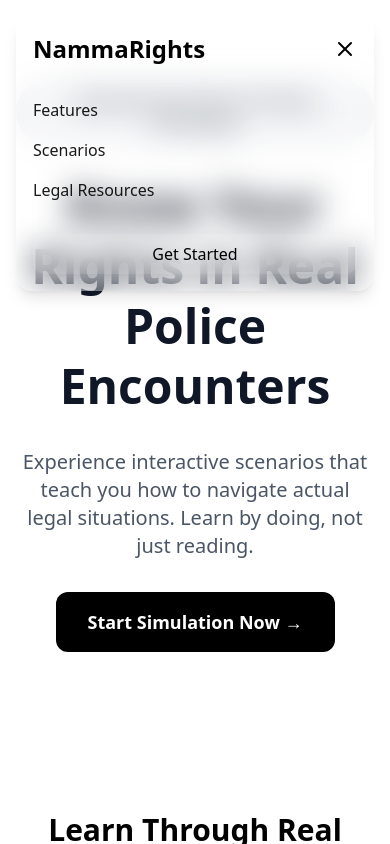
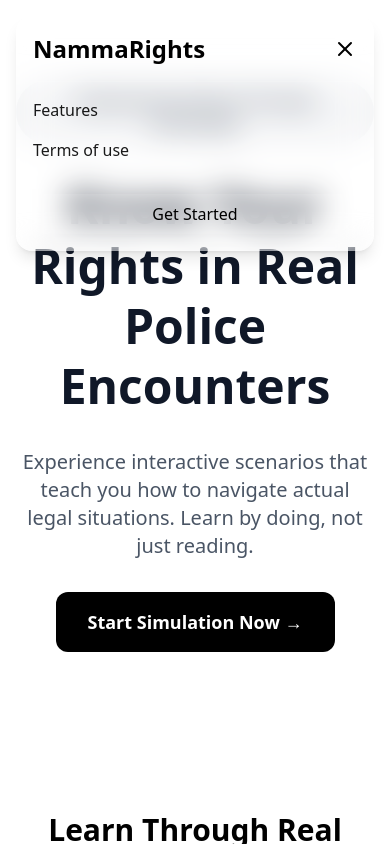
Before and after one commit to mdrayaanpasha/namma_rights_client, a React (Vite) app: page / in a window 390 px wide. Both pictures are taken after a click on the button 345 px from the left and 49 px from the top of the page. Shown: the top 844 px of the page. Built offline with nearby package versions, Linux system fonts and the light colour scheme.

Commit message:
talking off the mess

```diff
--- a/src/components/nav.tsx
+++ b/src/components/nav.tsx
@@ -1,5 +1,6 @@
 import { useState } from 'react';
 import { Menu, X } from 'lucide-react';
+import { Navigate, useNavigate } from "react-router-dom";
 
 const GlassNav = () => {
   const [isOpen, setIsOpen] = useState(false);
@@ -11,7 +12,7 @@ const GlassNav = () => {
         <div className="backdrop-blur-lg bg-white/10 border border-white/10 rounded-2xl shadow-lg">
           <div className="flex items-center justify-between p-4">
             {/* Logo */}
-            <div className="flex items-center" onClick={(e: React.MouseEvent)=>window.location.href="/"}>
+            <div className="flex items-center" onClick={() => useNavigate()("/")}>
               <span className="text-black text-2xl font-bold">NammaRights</span>
             </div>
 
@@ -24,7 +25,7 @@ const GlassNav = () => {
                 Terms Of Use
               </a>
 
-              <button className="bg-white/10 hover:bg-white/20 px-6 py-2 rounded-xl text-black transition-all" onClick={(e: React.MouseEvent)=>window.location.href="/categories"}>
+              <button className="bg-white/10 hover:bg-white/20 px-6 py-2 rounded-xl text-black transition-all" onClick={() => useNavigate()("/categories")}>
                 Get Started
               </button>
             </div>
@@ -42,16 +43,14 @@ const GlassNav = () => {
           {isOpen && (
             <div className="md:hidden p-4 border-t border-white/10">
               <div className="flex flex-col space-y-4">
-                <a href="#" className="text-black/90 hover:text-black">
+                <a href="./features" className="text-black/90 hover:text-black">
                   Features
                 </a>
-                <a href="#" className="text-black/90 hover:text-black">
-                  Scenarios
+                <a href="./terms" className="text-black/90 hover:text-black">
+                  Terms of use
                 </a>
-                <a href="#" className="text-black/90 hover:text-black">
-                  Legal Resources
-                </a>
-                <button className="bg-white/10 hover:bg-white/20 px-6 py-2 rounded-xl text-black mt-4">
+
+                <button className="bg-white/10 hover:bg-white/20 px-6 py-2 rounded-xl text-black mt-4" onClick={() => useNavigate()("/categories")}>
                   Get Started
                 </button>
               </div>
--- a/src/pages/categories.tsx
+++ b/src/pages/categories.tsx
@@ -1,4 +1,4 @@
-import { useEffect, useState } from "react";
+import { JSX, useEffect, useState } from "react";
 import { useNavigate } from "react-router-dom";
 import { Scale, Gavel, Shield, BookOpen, Hand, Landmark } from "lucide-react";
 import GlassNav from "../components/nav";
--- a/src/pages/home.tsx
+++ b/src/pages/home.tsx
@@ -1,5 +1,7 @@
 import GlassNav from "../components/nav";
 import CoverImg from "../assets/imgs/why-us.png"
+import { useNavigate } from "react-router-dom";
+
 export default function Homepage() {
     return (
         <>
@@ -21,7 +23,7 @@ export default function Homepage() {
                 Experience interactive scenarios that teach you how to navigate actual legal situations.
                 Learn by doing, not just reading.
               </p>
-              <button className="bg-black text-white px-8 py-4 rounded-xl text-lg font-semibold hover:bg-black-700 transition-all hover:scale-105" onClick={(e: React.MouseEvent)=>window.location.href="/categories"}>
+              <button className="bg-black text-white px-8 py-4 rounded-xl text-lg font-semibold hover:bg-black-700 transition-all hover:scale-105" onClick={()=>useNavigate()("/categories")}>
                 Start Simulation Now →
               </button>
             </div>
@@ -104,7 +106,7 @@ export default function Homepage() {
               Be prepared, stay informed, and protect your rights with confidence.
               Start your free learning session today.
             </p>
-            <button className="bg-white text-black px-8 py-4 rounded-xl text-lg font-semibold hover:bg-black-50 transition-all" onClick={(e: React.MouseEvent) => window.location.href="/categories"}>
+            <button className="bg-white text-black px-8 py-4 rounded-xl text-lg font-semibold hover:bg-black-50 transition-all" onClick={()=>useNavigate()("/categories")}>
               Protect Your Rights Now →
             </button>
           </div>
--- a/tsconfig.json
+++ b/tsconfig.json
@@ -6,7 +6,8 @@
   ],
 
     "compilerOptions": {
-      "jsx": "react-jsx", // or "react" if using an older setup
+      "jsx": "react",
+
       "skipLibCheck": true // (optional) Avoids type checking in dependencies
     }
 
```
